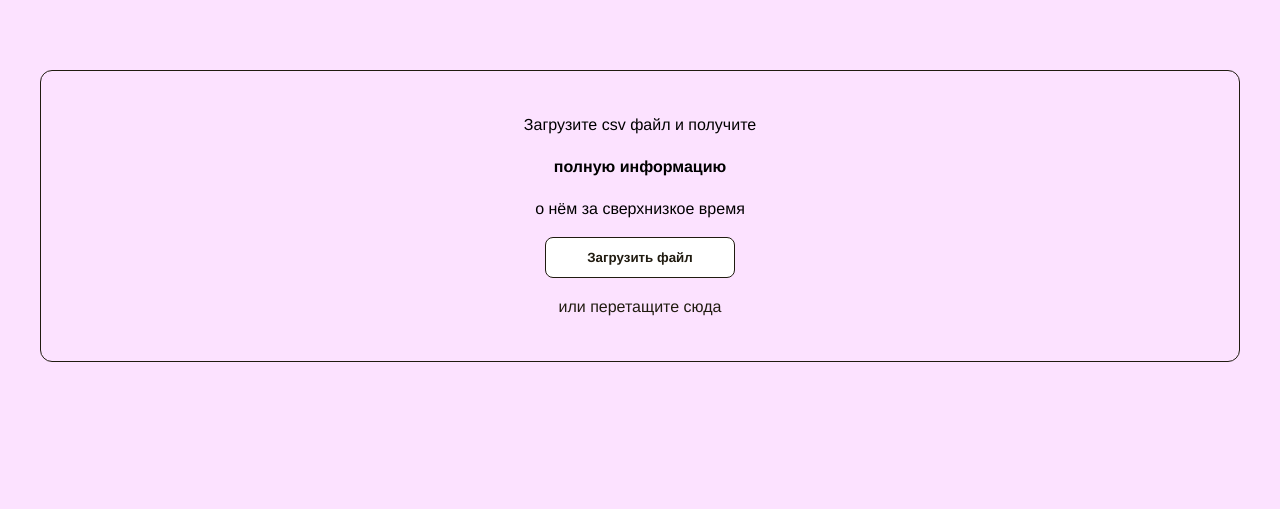
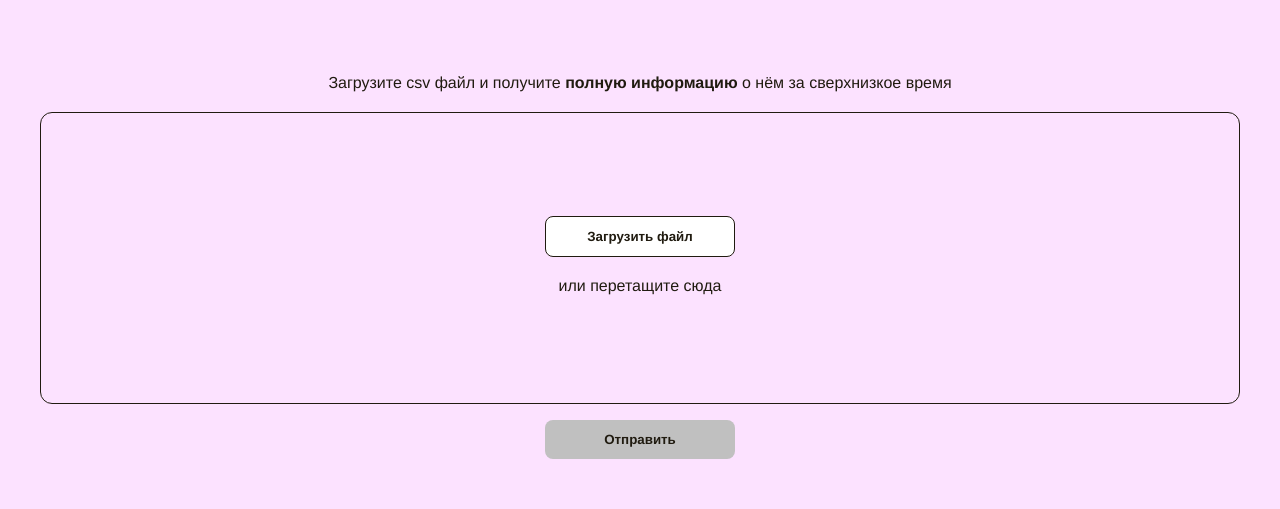
Before and after one commit to beebablaster/intergalactic-analytics-front, a React (Vite) app: page / in a window 1280 px wide. Shown: the part 370-879 px from the top of the page. Built offline with nearby package versions, Linux system fonts and the light colour scheme; the HTML template or start-up script is replaced by a standard one; a web font is replaced by a local one.

Commit message:
wip: selected file

```diff
--- a/src/components/DragAndDrop/DragAndDrop.tsx
+++ b/src/components/DragAndDrop/DragAndDrop.tsx
@@ -1,16 +1,17 @@
 import * as React from 'react';
 import { useUpload } from '../../store/uploadSlice';
 import { UploadButton } from '../UploadButton/UploadButton';
+import { Button } from '../Button/Button';
 import s from './DragAndDrop.module.css';
 
 export const DragAndDrop = () => {
-  const { phase, uploadFile } = useUpload();
+  const { phase, selectedFile, selectFile, uploadFile } = useUpload();
 
   const handleDrop = (e: React.DragEvent) => {
     e.preventDefault();
     const file = e.dataTransfer.files?.[0];
     if (file && phase === 'idle') {
-      uploadFile(10000, file);
+      selectFile(file);
     }
   };
 
@@ -18,11 +19,37 @@ export const DragAndDrop = () => {
     e.preventDefault();
   };
 
+  const handleFileSelect = (file: File) => {
+    selectFile(file);
+  };
+
+  const handleUpload = () => {
+    if (selectedFile) {
+      uploadFile(10000, selectedFile);
+    }
+  };
+
+  const showUploadButton = phase === 'idle';
+  const buttonVariant = selectedFile ? 'primary' : 'disabled';
+
   return (
-    <div className={s.root} onDrop={handleDrop} onDragOver={handleDragOver}>
-      Загрузите csv файл и получите <b>полную информацию</b> о нём за сверхнизкое время
-      <UploadButton />
-      {phase === 'idle' && <p className={s.dropText}>или перетащите сюда</p>}
+    <div className={s.container}>
+      <div className={s.text}>
+        Загрузите csv файл и получите <b>полную информацию</b> о нём за сверхнизкое время
+      </div>
+
+      <div className={s.root} onDrop={handleDrop} onDragOver={handleDragOver}>
+        <UploadButton onFileSelect={handleFileSelect} />
+        {phase === 'idle' && <p className={s.dropText}>или перетащите сюда</p>}
+      </div>
+
+      {showUploadButton && (
+        <div className={s.buttonContainer}>
+          <Button variant={buttonVariant} onClick={handleUpload} className={s.uploadButton}>
+            Отправить
+          </Button>
+        </div>
+      )}
     </div>
   );
 };
--- a/src/components/UploadButton/UploadButton.tsx
+++ b/src/components/UploadButton/UploadButton.tsx
@@ -5,14 +5,20 @@ import s from './UploadButton.module.css';
 import cancelIcon from '../../assets/cancel.svg';
 import clsx from 'clsx';
 
-export const UploadButton = ({ rows = 10000 }: { rows?: number }) => {
+interface UploadButtonProps {
+  onFileSelect?: (file: File) => void;
+}
+
+export const UploadButton = ({ onFileSelect }: UploadButtonProps) => {
   const inputRef = useRef<HTMLInputElement>(null);
-  const { phase, fileName, uploadFile, reset } = useUpload();
+  const { phase, fileName, reset } = useUpload();
 
   const openDialog = () => inputRef.current?.click();
   const onPick = (e: React.ChangeEvent<HTMLInputElement>) => {
     const file = e.target.files?.[0];
-    if (file) uploadFile(rows, file);
+    if (file && phase === 'idle' && onFileSelect) {
+      onFileSelect(file);
+    }
   };
 
   const statusText =
--- a/src/store/uploadSlice.ts
+++ b/src/store/uploadSlice.ts
@@ -18,8 +18,10 @@ export interface ReportData {
 interface UploadState {
   phase: Phase;
   fileName?: string;
+  selectedFile?: File;
   error?: string | null;
   report?: ReportData;
+  selectFile: (file: File) => void;
   uploadFile: (rows: number, f: File) => Promise<void>;
   reset: () => void;
 }
@@ -27,12 +29,17 @@ interface UploadState {
 export const useUpload = create<UploadState>((set) => ({
   phase: 'idle',
   fileName: undefined,
+  selectedFile: undefined,
   error: null,
   report: undefined,
 
+  selectFile: (file: File) => {
+    set({ selectedFile: file });
+  },
+
   uploadFile: async (rows: number, file: File) => {
     try {
-      set({ phase: 'uploading', fileName: file.name, error: null, report: {} });
+      set({ phase: 'uploading', fileName: file.name, error: null, report: {}, selectedFile: undefined });
 
       const stream = await aggregate(rows, file);
 
@@ -70,6 +77,7 @@ export const useUpload = create<UploadState>((set) => ({
       set({
         phase: 'error',
         error: error instanceof Error ? error.message : 'упс, не то...',
+        selectedFile: undefined,
       });
     }
   },
@@ -78,6 +86,7 @@ export const useUpload = create<UploadState>((set) => ({
     set({
       phase: 'idle',
       fileName: undefined,
+      selectedFile: undefined,
       error: null,
       report: undefined,
     });
```
